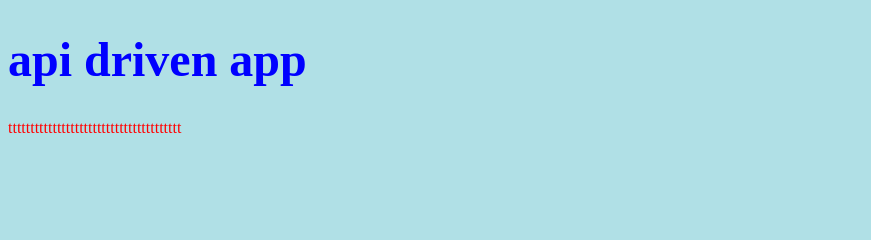
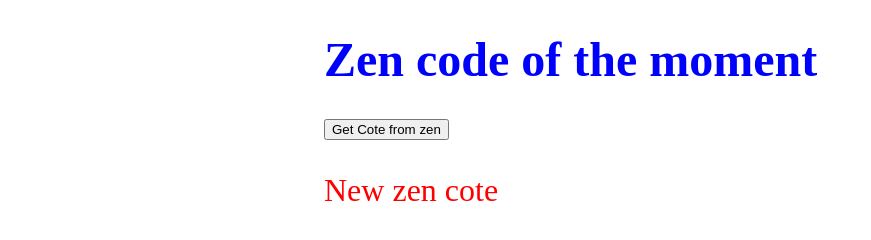
Before and after one commit to nkuranhy3/api_driven_app, a website: page v1/public/index.html in a window 1280 px wide. Shown: the whole page, without its empty margins (0-871 px from the left). Drawn offline with nearby package versions, Linux system fonts and the light colour scheme.

Commit message:
zen quote app

```diff
--- a/v1/app.js
+++ b/v1/app.js
@@ -13,5 +13,5 @@ app.get("/", function(req, res){
 
 
 app.listen(port, process.env.IP, function(){
-    console.log("Movie App has started on port " + port);
+    console.log("App has started on port " + port);
 });
--- a/v1/public/index.html
+++ b/v1/public/index.html
@@ -1,5 +1,6 @@
 <!DOCTYPE html>
 <html lang="en">
+
     <head>
         <meta charset="UTF-8">
         <meta name="viewport" content="width=device-width, initial-scale=1.0">
@@ -7,22 +8,56 @@
         <title>Api web App</title>
         <script src="https://code.jquery.com/jquery-3.3.1.js" integrity="sha256-2Kok7MbOyxpgUVvAk/HJ2jigOSYS2auK4Pfzbm7uH60=" crossorigin="anonymous"></script>
     </head>
+    <!--
+    inline styling
+
+    -->
     <style>
-body {background-color: powderblue;}
-h1   {color: blue;
+        div {
+            position: relative;
+            margin: 0 auto;
+            width: 50%;
+
+        }
+
+        h1 {
+            color: blue;
             font-size: 3em;
         }
-p    {color: red;}
+
+        p {
+            color: red;
+            font-size: 2em;
+        }
     </style>
+
     <body>
+        <div>
+            <h1>Zen code of the moment</h1>
 
-    <h1>api driven app</h1>
+            <button id="btn1">Get Cote from zen</button>
 
-<p>ttttttttttttttttttttttttttttttttttttttt</p>
+            <p id="zen">New zen cote</p>
 
+        </div>
         <script>
-        alert("waaaaaaaaaaaaaaaaaaaaaaaaaaaaaaaaaa");
+            /* global $*/
+            $("#btn1").on("click", function() {
+                $.ajax({
+                        method: "GET",
+                        url: "https://api.github.com/zen"
+                    })
+                    .done(function(data) {
+                        $("#zen").text(data);
+                    })
+                    .fail(function(err) {
+                            console.log("oops there was an error");
+                            console.log(err);
+                        }
 
+                    )
+            });
         </script>
     </body>
+
 </html>
--- a/v1/public/index.js
+++ /dev/null
@@ -1 +0,0 @@
-alert("hhhhhhhhhhhhhhhhhhhhhhhhhhhhhhhh");
```
Also changed, not shown: README.md, v1/public/style.css (deleted). Lines whose indentation alone changed are shown as unchanged.
